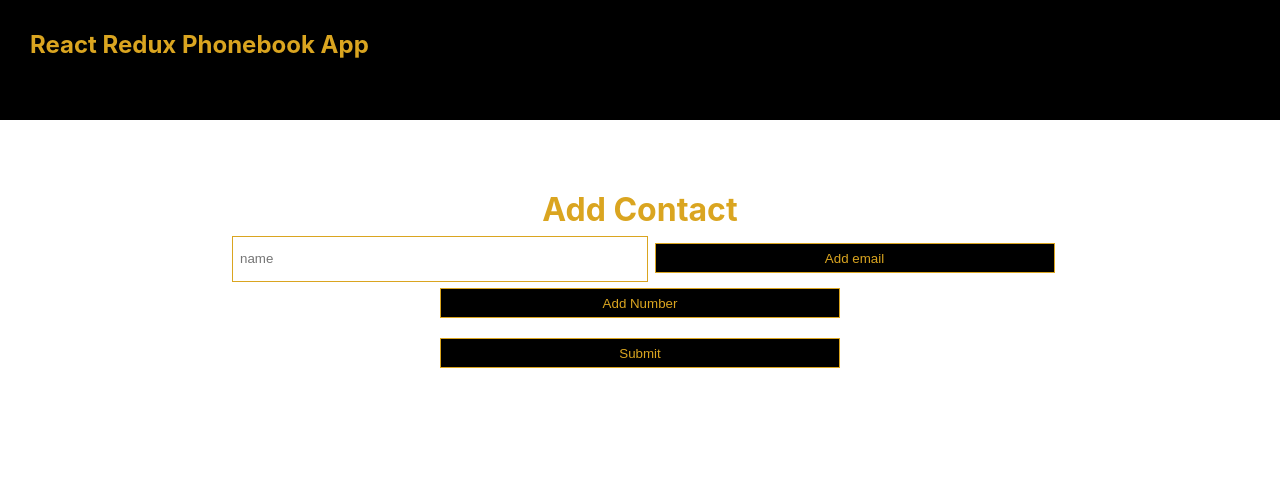
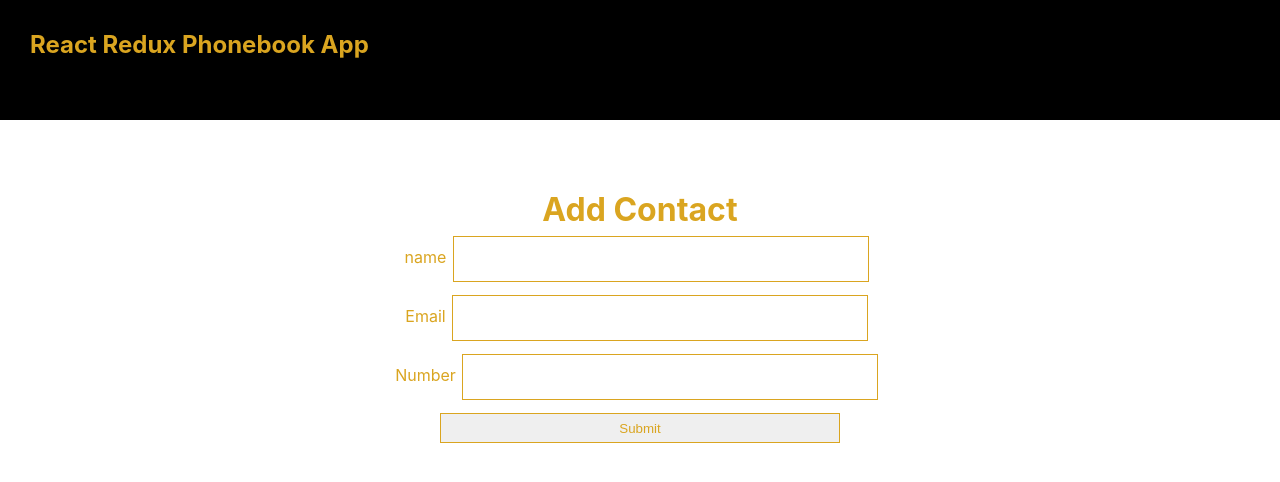
Before and after one commit to MariamMartirosyann/Phone-Book, a React (Create React App) app: page /addContact in a window 1280 px wide. Shown: the top 482 px of the page. Built offline with nearby package versions, Linux system fonts and the light colour scheme.

Commit message:
2904
2904

```diff
--- a/package.json
+++ b/package.json
@@ -13,6 +13,7 @@
     "@testing-library/user-event": "^14.1.1",
     "react": "^18.0.0",
     "react-dom": "^18.0.0",
+    "react-hook-form": "^7.30.0",
     "react-redux": "^8.0.1",
     "react-router-dom": "^6.3.0",
     "react-scripts": "5.0.1",
--- a/src/App.css
+++ b/src/App.css
@@ -49,7 +49,7 @@ text-align: center;
 align-items: center;
 
 }
-.form input{
+ input {
   width: 400px;
   height: 30px;
   padding: 7px;
@@ -80,3 +80,7 @@ align-items: center;
   width: 50px;
   background-color: aqua;
 }
+label{
+  width: 800px;
+  height: 30px;
+}
--- a/src/app/Components/Addcontact.jsx
+++ b/src/app/Components/Addcontact.jsx
@@ -1,12 +1,123 @@
-import React, { useState } from "react";
-import { useDispatch } from "react-redux";
-import { useSelector } from "react-redux";
+import React from "react";
+import { useForm, Controller } from "react-hook-form";
+import { addContact } from "../redux/ContactSlice";
+import { useDispatch, useSelector } from "react-redux";
 import { useNavigate } from "react-router-dom";
-import { addContact } from "../redux/ContactSlice";
+
 import Navbar from "./Navbar";
 
-const AddContact = (props) => {
-  const contact = useSelector((state) => state.contact.list);
+const AddContact = () => {
+  const contacts = useSelector((state) => state.contact.list);
+  const dispatch = useDispatch();
+  const navigate = useNavigate();
+  const {
+    register,
+    formState: { errors },
+    handleSubmit,
+    control,
+  } = useForm({
+    mode:"all",
+    defaultValues: {
+      name: "",
+      email: "",
+      number: "",
+    },
+  });
+  console.log(errors);
+
+  const onSubmit = (formData) => {
+    const newFormData = {
+      name: formData.name,
+      email:[{ id: Date.now(), inputEmail: formData.email }],
+      number:[{ id: Date.now(), inputNumber: formData.number  }]
+    }
+    dispatch(addContact(newFormData));
+    navigate("/");
+
+  };
+  return (
+
+    <div>
+      <Navbar />
+      <div className="form">
+        <h1>Add Contact</h1>
+
+        <form onSubmit={handleSubmit(onSubmit)}>
+          <label htmlFor="name">name</label>
+          <Controller
+            control={control}
+            name="name"
+            rules={{
+              required:{
+                value:true,
+                message:"required",
+
+              },
+              minLength:{
+                value:5,
+                message:"Input more then 5 letters"
+              }
+
+            }}
+            render={({ field }) => <input {...field}/>}
+          />
+
+        {errors?.name?.message &&  <p>{errors.name.message}</p>}
+
+          <br />
+          <label htmlFor="email">Email</label>
+          <Controller
+            control={control}
+            name="email"
+            rules={{
+              required:{
+                value:true,
+                message:"required"
+              },
+              maxLength:{
+                value:20,
+                message:"Input less then 20 letters"
+              },
+
+            }}
+            render={({ field }) => <input {...field}/>}
+          />
+          {errors?.email?.message &&  <p>{errors.email.message}</p>}
+
+
+          <br />
+          <label htmlFor="number">Number</label>
+          <Controller
+            control={control}
+
+            name="number"
+            rules={{
+              required:{
+                value:true,
+                message:"required"
+              },
+              pattern:{
+                value:/[1-9][0-9]*|0/g,
+                message:"Enter only number"
+
+              }
+            }}
+            render={({ field }) => <input {...field}/>}
+          />
+          {errors?.number?.message &&  <p>{errors.number.message}</p>}
+          <br />
+          <input type="submit" />
+
+
+        </form>
+      </div>
+    </div>
+  );
+};
+
+export default AddContact;
+
+/* const contact = useSelector((state) => state.contact.list);
   const [inputListEmail, setInputListEmail] = useState([]);
   const [inputListNumber, setInputListNumber] = useState([]);
   const [name, setName] = useState("");
@@ -119,6 +230,7 @@ const AddContact = (props) => {
               </div>
             );
           })}
+          <br/>
           <button onClick={handleEmailInputAdd} type="button">Add email</button><br/>
           {inputListNumber.map((item, i) => {
             return (
@@ -153,21 +265,4 @@ const AddContact = (props) => {
           </button>
         </form>
       </div>
-    </div>
-  );
-};
-
-export default AddContact;
-
-/* <input
-            {...props}
-            value={inputList}
-            onChange={(e) => setEmail(e.target.value)}
-            type="email"
-            placeholder="email"
-          />
-          <br />
-          <button type="Submit" onClick={handleInputAdd}>Add Email</button>
-          <button className="smallBtn"  onClick={handleRemoveClick}>Delete Email</button> <br />
-
-          <br />*/
+    </div>*/
--- a/src/app/Components/EditContact.jsx
+++ b/src/app/Components/EditContact.jsx
@@ -1,4 +1,5 @@
 import React, { useState, useEffect } from "react";
+import { useForm, Controller } from "react-hook-form";
 import { useDispatch, useSelector } from "react-redux";
 import { updateContact } from "../redux/ContactSlice";
 import { useNavigate } from "react-router-dom";
@@ -6,44 +7,122 @@ import Navbar from "./Navbar";
 import { Link, useParams } from "react-router-dom";
 
 const EditContact = () => {
-  const [name, setName] = useState("");
-  const [email, setEmail] = useState("");
-  const [number, setNumber] = useState("");
-
   const { id } = useParams();
 
   const contacts = useSelector((state) => state.contact.list);
+
+  const dispatch = useDispatch();
+  const navigate = useNavigate();
+  const {
+    register,
+    formState: { errors },
+    handleSubmit,
+    control,
+    reset,
+  } = useForm({
+    mode: "all",
+    defaultValues: {
+      name: "",
+      email: "",
+      number: "",
+    },
+  });
   const currentContact = contacts.find(
     (contact) => contact.id === parseInt(id)
   );
 
+  const onSubmit = (formData) => {
+    const newFormData = {
+      name: formData.name,
+      email: [{ id: Date.now(), inputEmail: formData.email }],
+      number: [{ id: Date.now(), inputNumber: formData.number }],
+    };
+    dispatch(updateContact(newFormData));
+    navigate("/");
+  };
   useEffect(() => {
-    if (currentContact) {
-      setName(currentContact.name);
-      setEmail(currentContact.email);
-      setNumber(currentContact.number);
-    }
+    reset: ({currentContact});
   }, [currentContact]);
-
-  const dispatch = useDispatch();
-  const navigate = useNavigate();
-
-  const handleSubmit = (e) => {
-    e.preventDefault();
-    const data =  {
-      id: id,
-      name,
-      email:[email],
-      number,
-    }
-    dispatch(updateContact(data))
-    navigate("/")
-  };
 
   return (
     <div>
       <Navbar />
       <div className="form">
+        <h1>Edit Contact {id}</h1>
+        <form onSubmit={handleSubmit(onSubmit)}>
+          <label htmlFor="name">name</label>
+          <Controller
+            control={control}
+            name="name"
+            rules={{
+              required: {
+                value: true,
+                message: "required",
+              },
+              minLength: {
+                value: 5,
+                message: "Input more then 5 letters",
+              },
+            }}
+            render={({ field }) => <input {...field} />}
+          />
+
+          {errors?.name?.message && <p>{errors.name.message}</p>}
+
+          <br />
+          <label htmlFor="email">Email</label>
+          <Controller
+            control={control}
+            name="email"
+            rules={{
+              required: {
+                value: true,
+                message: "required",
+              },
+              maxLength: {
+                value: 20,
+                message: "Input less then 20 letters",
+              },
+            }}
+            render={({ field }) => <input {...field} />}
+          />
+          {errors?.email?.message && <p>{errors.email.message}</p>}
+
+          <br />
+          <label htmlFor="number">Number</label>
+          <Controller
+            control={control}
+            name="number"
+            rules={{
+              required: {
+                value: true,
+                message: "required",
+              },
+              pattern: {
+                value: /[1-9][0-9]*|0/g,
+                message: "Enter only number",
+              },
+            }}
+            render={({ field }) => <input {...field} />}
+          />
+          {errors?.number?.message && <p>{errors.number.message}</p>}
+          <br />
+          <input type="submit" />
+
+          <button>
+            <Link className="textDecorationNone" to="/">
+              Cancel
+            </Link>
+          </button>
+        </form>
+      </div>
+    </div>
+  );
+};
+
+export default EditContact;
+
+/* <div className="form">
         <h1>Edit Contact {id}</h1>
         <form onSubmit={handleSubmit}>
           <input
@@ -77,9 +156,47 @@ const EditContact = () => {
             </Link>
           </button>
         </form>
-      </div>
-    </div>
-  );
-};
+      </div>*/
 
-export default EditContact;
+/* <form onSubmit={handleSubmit}>
+          <input
+            type="text"
+            value={name}
+            onChange={(e) => setName(e.target.value)}
+            placeholder="name"
+          />
+
+          {inputListEmail.map((item, i) => {
+            return (
+              <div key={item.id}>
+                <input
+                  type="email"
+                  placeholder="Email"
+                  value={item.inputEmail}
+                  onChange={(e) => setInputListEmail(e.target.value)}
+                />
+              </div>
+            );
+          })}
+
+          <br />
+          {inputListNumber.map((item, i) => {
+            return (
+              <div className="box" key={item.id}>
+                <input
+                  placeholder="Enter Number"
+                  value={item.inputNumber}
+                  onChange={(e) => setInputListNumber(e.target.value)}
+                />
+              </div>
+            );
+          })}
+
+          <br />
+          <button type="Submit"> Submit</button>
+          <button>
+            <Link className="textDecorationNone" to="/">
+              Cancel
+            </Link>
+          </button>
+        </form>*/
--- a/src/app/redux/ContactSlice.js
+++ b/src/app/redux/ContactSlice.js
@@ -27,7 +27,9 @@ const contactSlice = createSlice({
         number: action.payload.number,
         email: action.payload.email,
       };
+      console.log(newContact,"newContact");
       state.list = [...state.list, newContact];
+      console.log(state.list);
     },
     updateContact: (state, action) => {
       const newState = state.list.map((item) => {
```
Also changed, not shown: 1 other file (tests, documents, lock files or other folders).
